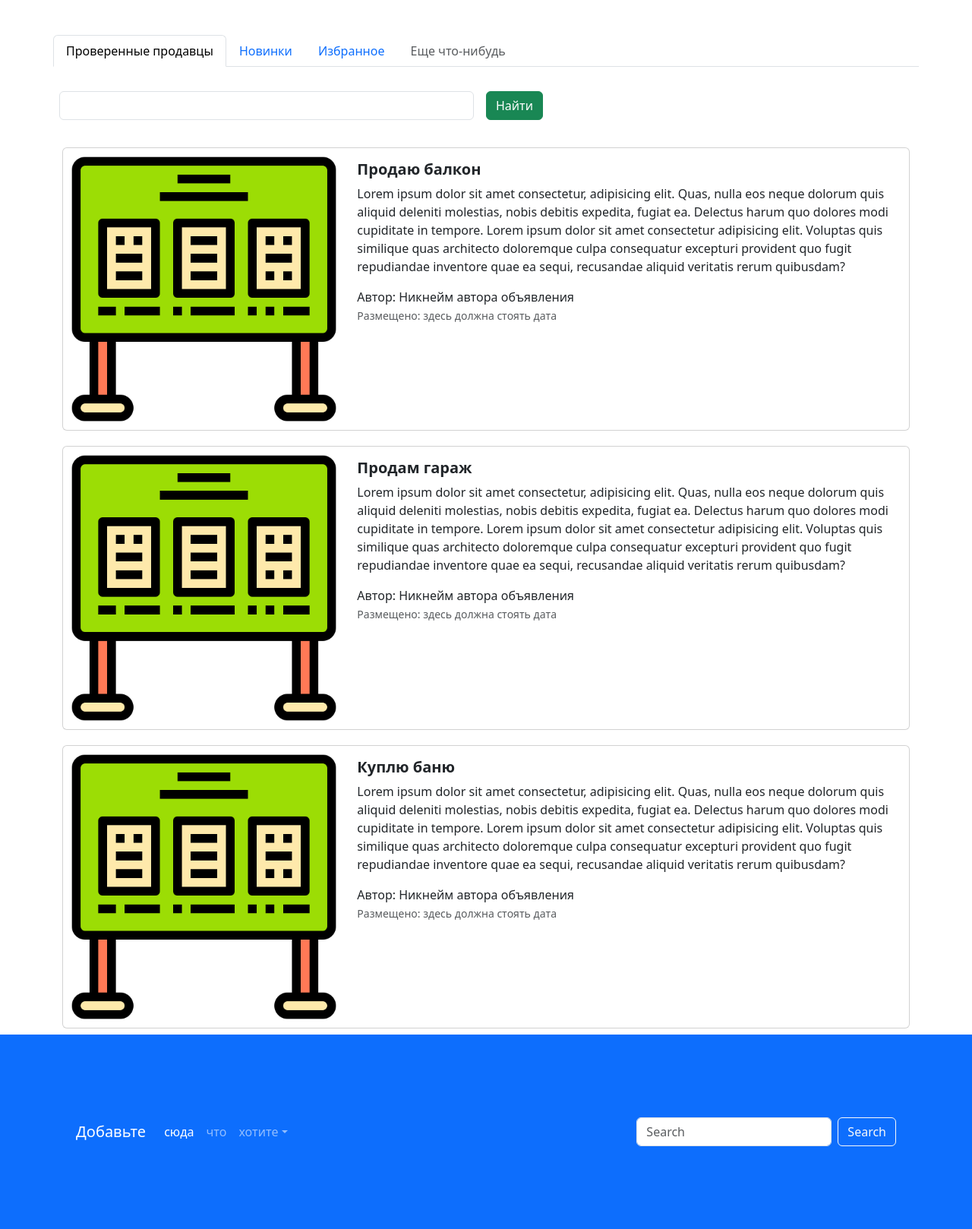
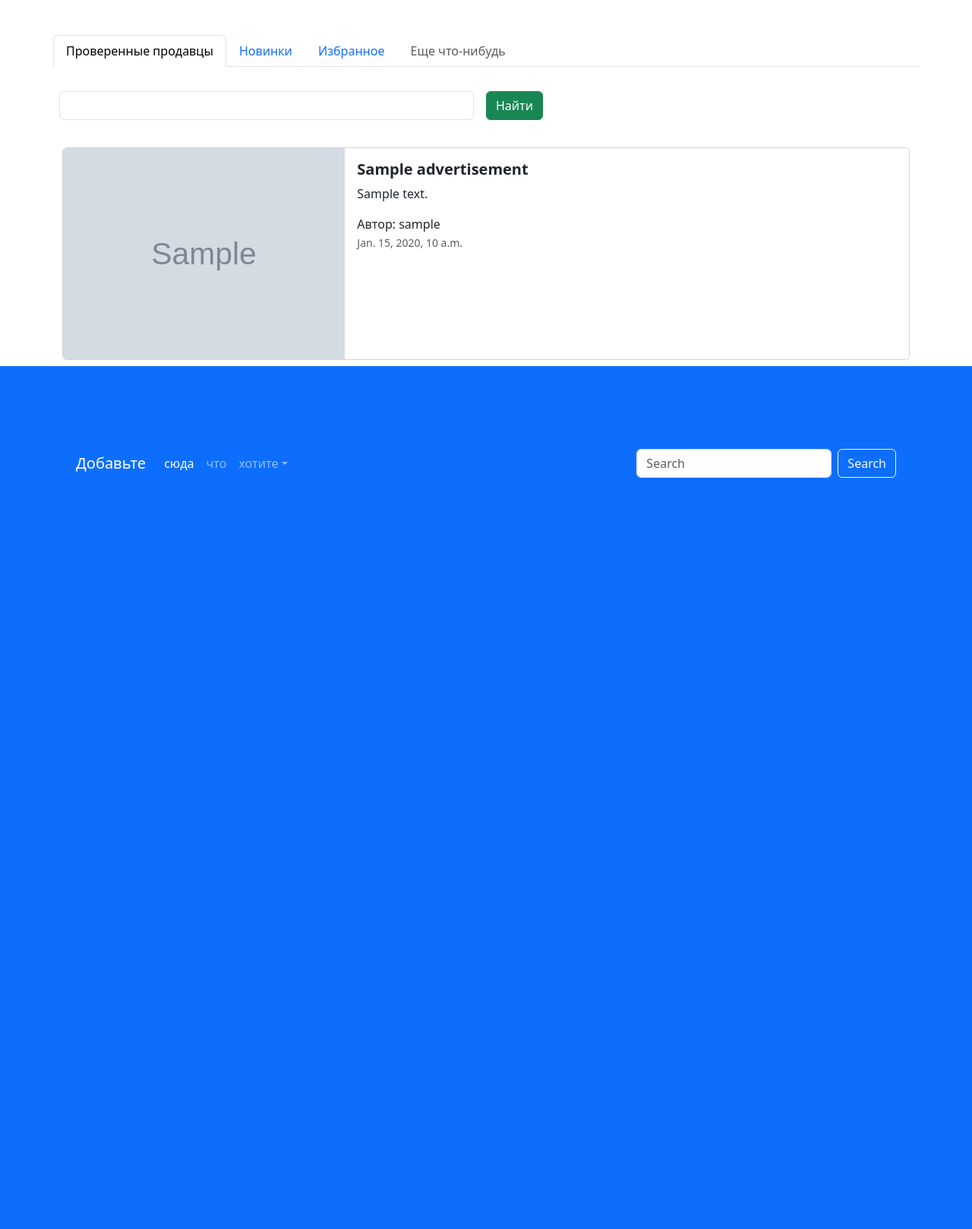
Before and after one commit to YEVREY/DjangoProject, a Django app: page / in a window 1280 px wide. Shown: the part 702-2320 px from the top of the page at 76% size. After the commit the page ends 1331 px from the top, so only its background shows below. Run offline with Django 4.2, Linux system fonts and the light colour scheme; tables that the repository leaves empty hold one stand-in row (values such as "Sample post"); grey boxes marked "Sample" are stand-in pictures; some libraries are stand-ins or nearby versions.

Commit message:
Занятие №9. Код с урока

```diff
--- a/mysite/app_advertisements/admin.py
+++ b/mysite/app_advertisements/admin.py
@@ -5,12 +5,12 @@ from .models import Advertisement
 # Register your models here.
 
 class AdvertisemetAdmin(admin.ModelAdmin):
-    list_display = ["id", "title", "price", "is_auction", "created_date", "updated_date"]
+    list_display = ["id", "title", "price", "is_auction", "created_date", "updated_date", "image"]
     actions = ["make_auction_as_true", "make_auction_as_false"]
     list_filter = ["is_auction", "created_at"]
 
     fieldsets = (
-        ("Общее", {"fields": ("title", "description"), "classes": ['collapse']}),
+        ("Общее", {"fields": ("title", "description", "user", "image"), "classes": ['collapse']}),
         ("Финансы", {"fields": ("price", "is_auction"), "classes": ['collapse']})
     )
 
--- a/mysite/app_advertisements/models.py
+++ b/mysite/app_advertisements/models.py
@@ -1,8 +1,9 @@
 from django.db import models
 from django.contrib import admin
 from django.utils.html import format_html
+from django.contrib.auth import get_user_model
 
-# Create your models here.
+User = get_user_model()
 
 class Advertisement(models.Model):
     title = models.CharField("заголовок", max_length=60)
@@ -11,6 +12,8 @@ class Advertisement(models.Model):
     is_auction = models.BooleanField("уместен ли торг", help_text="Отметьте, если торг по объявлению уместен.")
     updated_at = models.DateTimeField("дата обновления", auto_now=True)
     created_at = models.DateTimeField("дата публикации", auto_now_add=True)
+    user = models.ForeignKey(User, on_delete=models.CASCADE)
+    image = models.ImageField("изображение", upload_to="advertisements")
 
     @admin.display(description="дата публикации")
     def created_date(self):
--- a/mysite/app_advertisements/views.py
+++ b/mysite/app_advertisements/views.py
@@ -1,11 +1,16 @@
-from django.http import HttpResponse
 from django.shortcuts import render
+from .models import Advertisement
 
 
 # Create your views here.
 
 def index(request):
-    return render(request, "index.html")
+    advertisements = Advertisement.objects.all()
+    context = {
+        "advertisements": advertisements
+    }
+    return render(request, "index.html", context)
+
 
 def top_sellers(request):
     return render(request, 'top-sellers.html')
--- a/mysite/mysite/urls.py
+++ b/mysite/mysite/urls.py
@@ -16,9 +16,14 @@ Including another URLconf
 """
 from django.contrib import admin
 from django.urls import path, include
+from django.conf import settings
+from django.conf.urls.static import static
 
 urlpatterns = [
     path('admin/', admin.site.urls),
     path('', include('app_advertisements.urls')),
     path('', include('app_lesson_4.urls')),
 ]
+
+if settings.DEBUG:
+    urlpatterns += static(settings.MEDIA_URL, document_root=settings.MEDIA_ROOT)
--- a/mysite/templates/index.html
+++ b/mysite/templates/index.html
@@ -59,87 +59,31 @@
     </form>
   </div>
   <div class="col">
+    {% for adv in advertisements %}
     <div class="card mb-2" style="max-width: 1200px; margin-top: 20px;">
       <div class="row g-0">
         <div class="col-md-4">
           <a href="advertisement.html" class="nav-link">
-            <img src="{% static 'img/adv.png' %}" class="img-fluid rounded-start" alt="Card title">
+            <img src="{% if adv.image %}{{ adv.image.url }}{% endif %}" class="img-fluid rounded-start" alt="Card title">
           </a>
         </div>
         <div class="col-md-8">
           <div class="card-body">
             <h5 class="card-title">
-              <a href="advertisement.html" class="nav-link"><strong>Продаю балкон</strong></a>
+              <a href="advertisement.html" class="nav-link"><strong>{{ adv.title }}</strong></a>
             </h5>
             <a href="advertisement.html" class="nav-link">
               <p class="card-text">
-                Lorem ipsum dolor sit amet consectetur, adipisicing elit. Quas, nulla eos neque dolorum quis aliquid
-                deleniti molestias, nobis debitis expedita, fugiat ea. Delectus harum quo dolores modi cupiditate in
-                tempore. Lorem ipsum dolor sit amet consectetur adipisicing elit. Voluptas quis similique quas
-                architecto doloremque culpa consequatur excepturi provident quo fugit repudiandae inventore quae ea
-                sequi, recusandae aliquid veritatis rerum quibusdam?
+                {{ adv.description }}
               </p>
-              <span>Автор: Никнейм автора объявления</span>
-              <p class="card-text"><small class="text-muted">Размещено: здесь должна стоять дата</small></p>
+              <span>Автор: {{ adv.user }}</span>
+              <p class="card-text"><small class="text-muted">{{ adv.created_at }}</small></p>
             </a>
           </div>
         </div>
       </div>
     </div>
-    <div class="card mb-2" style="max-width: 1200px; margin-top: 20px;">
-      <div class="row g-0">
-        <div class="col-md-4">
-          <a href="advertisement.html" class="nav-link">
-            <img src="{% static 'img/adv.png' %}" class="img-fluid rounded-start" alt="Card title">
-          </a>
-        </div>
-        <div class="col-md-8">
-          <div class="card-body">
-            <h5 class="card-title">
-              <a href="advertisement.html" class="nav-link"><strong>Продам гараж</strong></a>
-            </h5>
-            <a href="advertisement.html" class="nav-link">
-              <p class="card-text">
-                Lorem ipsum dolor sit amet consectetur, adipisicing elit. Quas, nulla eos neque dolorum quis aliquid
-                deleniti molestias, nobis debitis expedita, fugiat ea. Delectus harum quo dolores modi cupiditate in
-                tempore. Lorem ipsum dolor sit amet consectetur adipisicing elit. Voluptas quis similique quas
-                architecto doloremque culpa consequatur excepturi provident quo fugit repudiandae inventore quae ea
-                sequi, recusandae aliquid veritatis rerum quibusdam?
-              </p>
-              <span>Автор: Никнейм автора объявления</span>
-              <p class="card-text"><small class="text-muted">Размещено: здесь должна стоять дата</small></p>
-            </a>
-          </div>
-        </div>
-      </div>
-    </div>
-    <div class="card mb-2" style="max-width: 1200px; margin-top: 20px;">
-      <div class="row g-0">
-        <div class="col-md-4">
-          <a href="advertisement.html" class="nav-link">
-            <img src="{% static 'img/adv.png' %}" class="img-fluid rounded-start" alt="Card title">
-          </a>
-        </div>
-        <div class="col-md-8">
-          <div class="card-body">
-            <h5 class="card-title">
-              <a href="advertisement.html" class="nav-link"><strong>Куплю баню</strong></a>
-            </h5>
-            <a href="advertisement.html" class="nav-link">
-              <p class="card-text">
-                Lorem ipsum dolor sit amet consectetur, adipisicing elit. Quas, nulla eos neque dolorum quis aliquid
-                deleniti molestias, nobis debitis expedita, fugiat ea. Delectus harum quo dolores modi cupiditate in
-                tempore. Lorem ipsum dolor sit amet consectetur adipisicing elit. Voluptas quis similique quas
-                architecto doloremque culpa consequatur excepturi provident quo fugit repudiandae inventore quae ea
-                sequi, recusandae aliquid veritatis rerum quibusdam?
-              </p>
-              <span>Автор: Никнейм автора объявления</span>
-              <p class="card-text"><small class="text-muted">Размещено: здесь должна стоять дата</small></p>
-            </a>
-          </div>
-        </div>
-      </div>
-    </div>
+    {% endfor %}
   </div>
 </div>
 <footer style="padding: 100px;" class="bg-primary">
```
Also changed, not shown: mysite/mysite/settings.py (+4 -6 lines), mysite/app_advertisements/migrations/0002_advertisement_user.py (added), mysite/app_advertisements/migrations/0003_advertisement_image.py (added).
